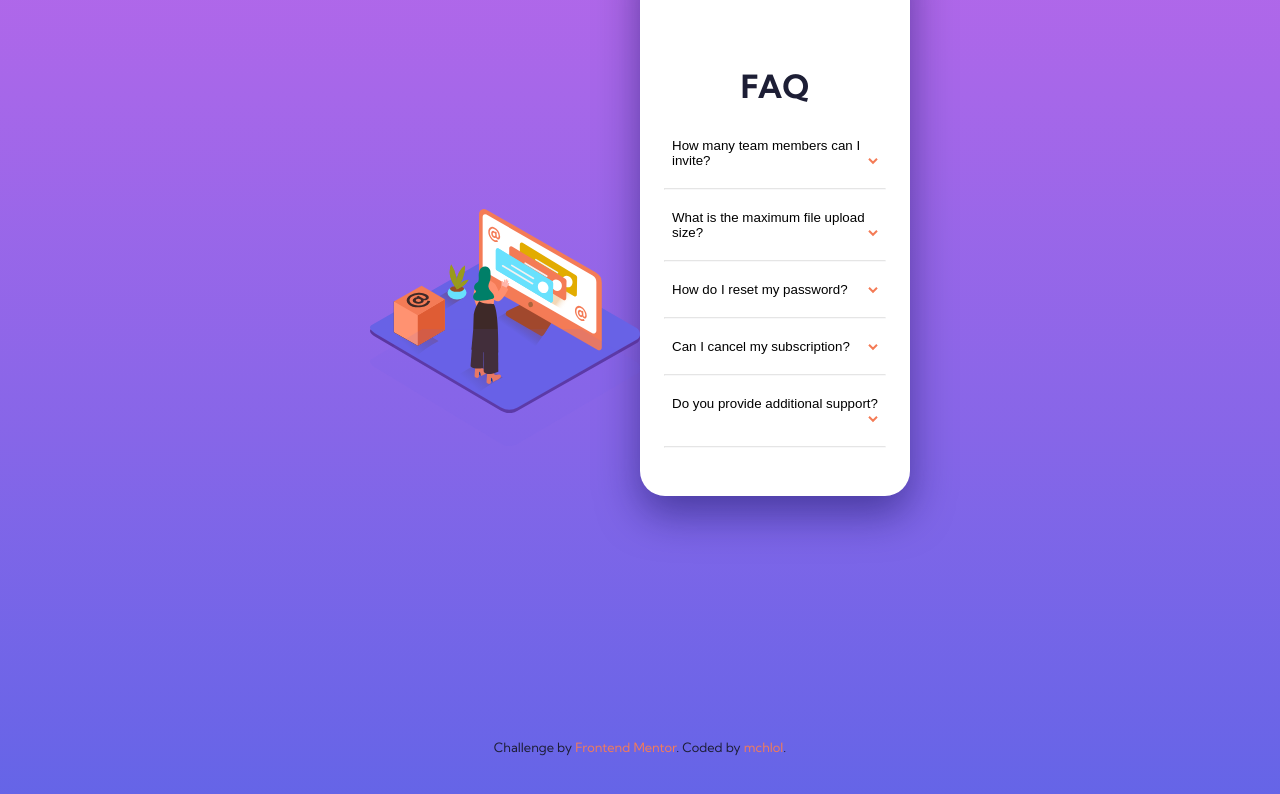
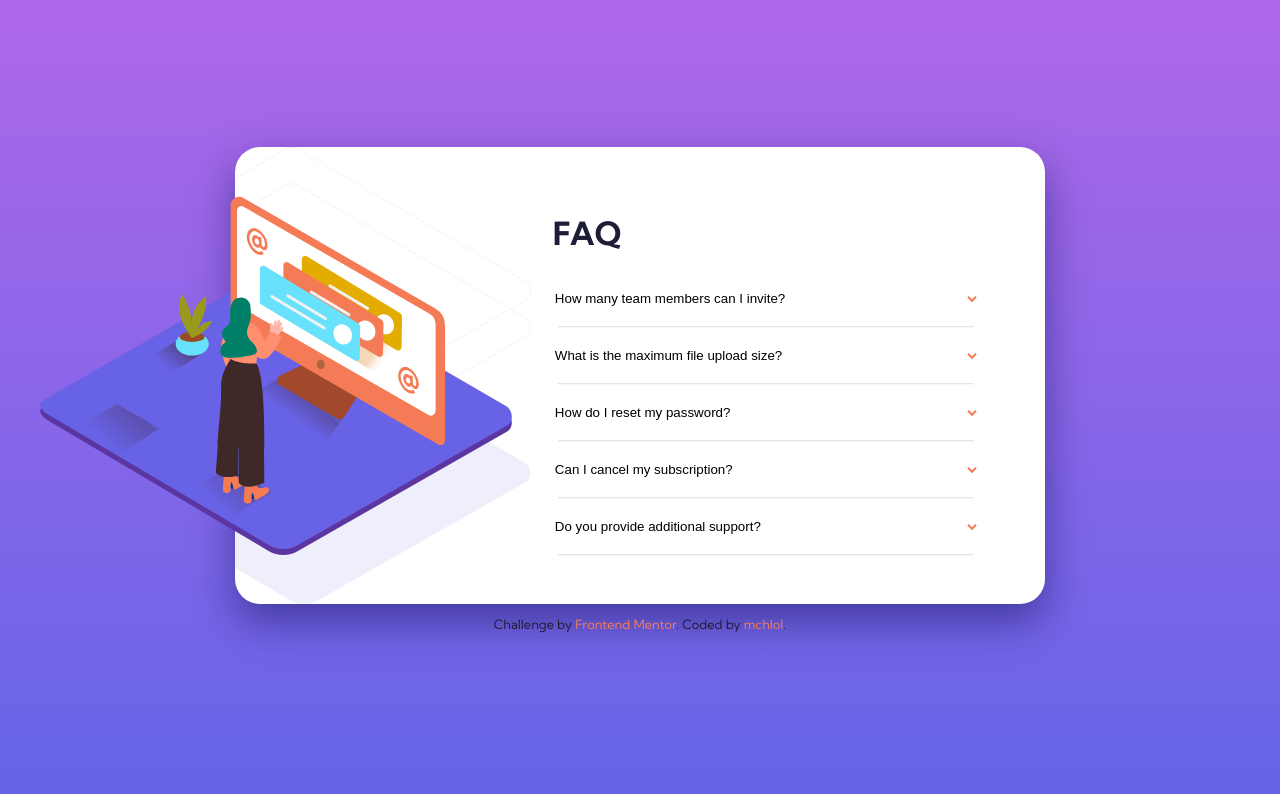
Before and after one commit to mchlol/faq-accordion-card, a website: page index.html in a window 1280 px wide. Drawn offline with Linux system fonts and the light colour scheme.

Commit message:
create desktop styles

```diff
--- a/index.html
+++ b/index.html
@@ -19,7 +19,10 @@
     <div class="content-wrap">
 
       <div class="img-wrap">
-        <img class="img-hero" src="./images/illustration-woman-online-mobile.svg"
+        <img class="img-hero-mobile" src="./images/illustration-woman-online-mobile.svg"
+          alt="illustration of a person touching a huge screen">
+
+        <img class="img-hero-desktop" src="./images/illustration-woman-online-desktop.svg"
           alt="illustration of a person touching a huge screen">
 
         <img src="./images/bg-pattern-mobile.svg" alt="" class="img-hero-bg">
@@ -28,7 +31,7 @@
       <div class="faq-wrap">
         <div class="faq-content">
 
-          <header class="pad-1">
+          <header>
             <h1>FAQ</h1>
           </header>
 
--- a/input.scss
+++ b/input.scss
@@ -54,7 +54,6 @@ h1 {
     flex-flow: column nowrap;
     justify-content: space-between;
     position: relative;
-    padding: 2em;
     min-height: 100vh;
 }
 
@@ -68,6 +67,7 @@ h1 {
 
 header {
     text-align: center;
+    padding: 1.5em;
 }
 
 .img-wrap {
@@ -82,6 +82,10 @@ header {
 .img-hero {
     display: block;
     margin-bottom: 2em;
+}
+
+.img-hero-desktop {
+    display: none;
 }
 
 .img-hero-bg {
@@ -166,18 +170,54 @@ footer {
     }
 }
 
-// ## media queries
+// ## MEDIA QUERIES ##
 
 @media only screen and (min-width: 800px) {
+
+    .page-container {
+        align-items: center;
+        justify-content: center;
+    }
 
     .content-wrap {
         display: flex;
         justify-content: center;
         align-items: center;
+        max-width: none;
     }
 
-    .img-wrap,
+    .img-wrap {
+        position: absolute;
+        width: 400px;
+        margin: 0 auto;
+        transform: translateX(-400px);
+    }
+
     .faq-wrap {
-        min-width: 270px;
+        transform: none;
+        padding: 4em 4em 4em 25em;
+        background: url(./images/bg-pattern-desktop.svg);
+        background-color: #fff;
+        background-repeat: no-repeat;
+        background-position: -50% 0;
+        background-size: contain;
+        max-width: 75%;
+    }
+
+    .img-hero-bg {
+        display: none;
+    }
+
+    .img-hero-desktop {
+        display: block;
+    }
+
+    .img-hero-mobile {
+        display: none;
+    }
+
+    header {
+        text-align: left;
+        padding: 1.5em;
     }
 }
```
Also changed, not shown: output.css, 1 other file.
